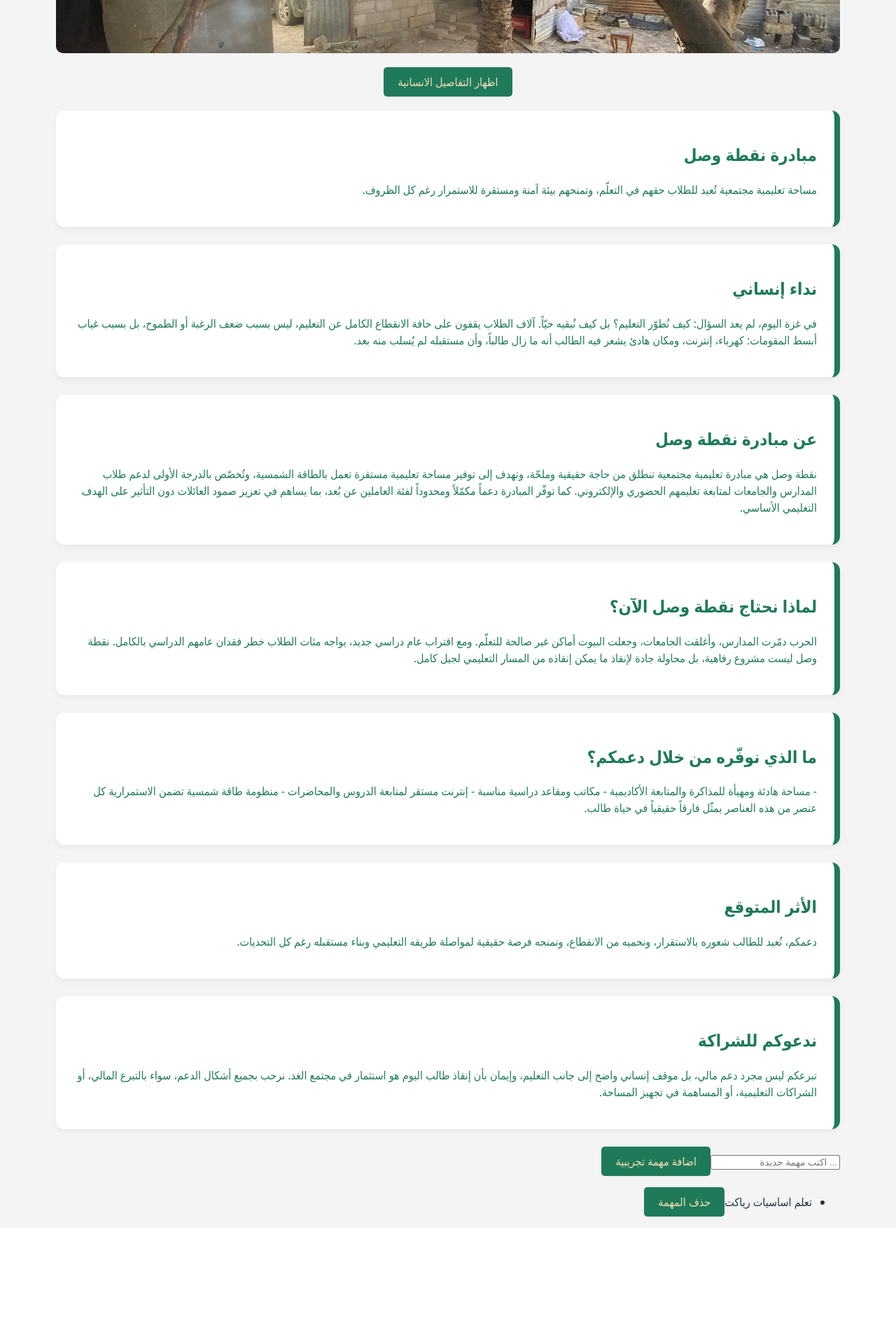
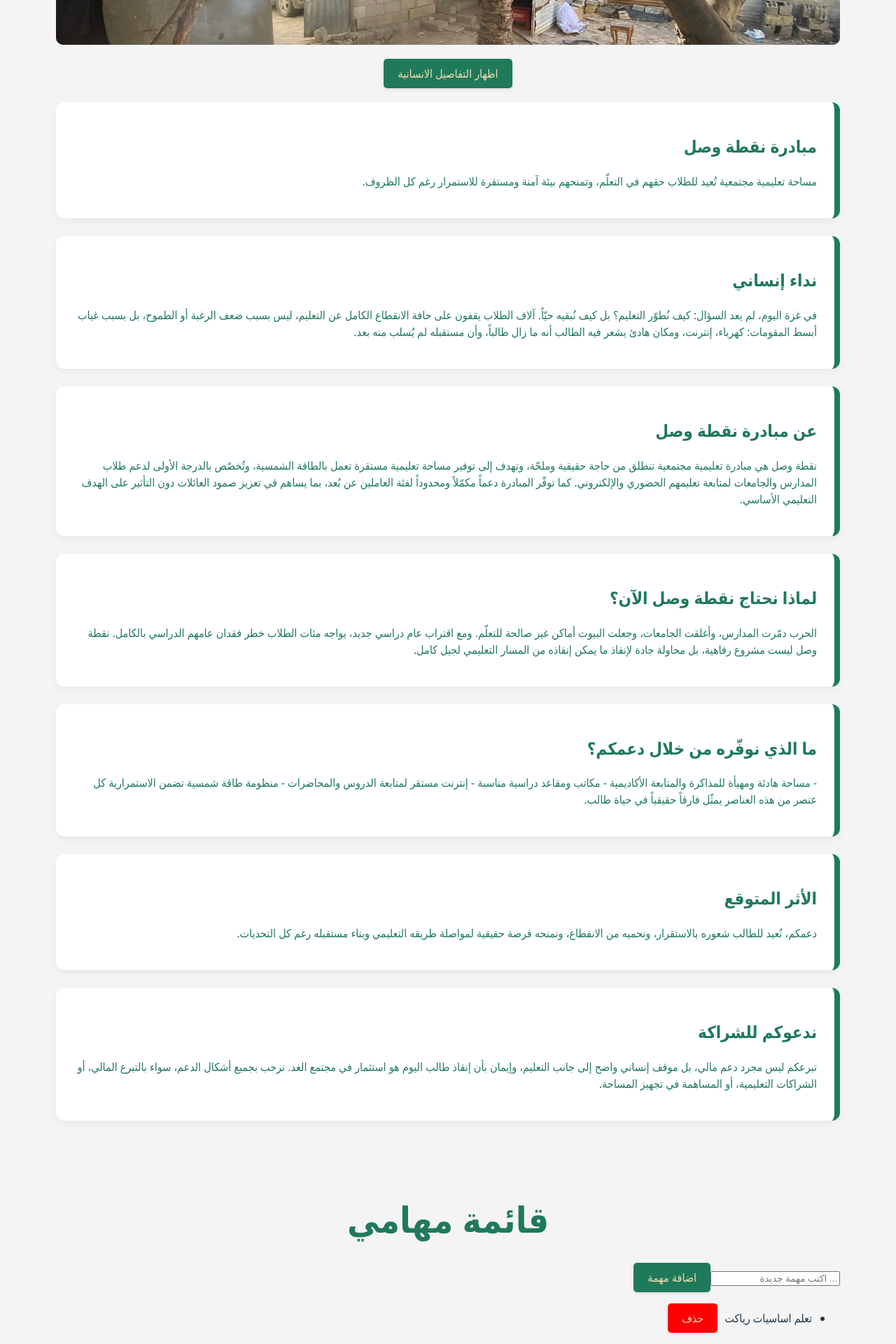
Before and after one commit to MahmoudNof/React-Noqtat-Wasl-Landing, a React (Vite) app: page / in a window 1280 px wide. Shown: the part 722-2642 px from the top of the page at 70% size. Before the commit the page ends 2476 px from the top, so only its background shows below. Built offline with nearby package versions, Linux system fonts and the light colour scheme.

Commit message:
تنظيف app.jsx استعدادا لتنسيقات Taolwind

```diff
--- a/src/App.css
+++ b/src/App.css
@@ -6,6 +6,10 @@
   --wheat-color: wheat;
   --gold-color: gold;
   --bg-light: #f4f4f4;
+}
+
+html {
+  scroll-behavior: smooth;
 }
 
 body {
@@ -157,3 +161,24 @@ button {
   padding: 10px 20px;
   border-radius: 5px;
 }
+/* تأثير الظهور التدريجي */
+.animate-fade {
+  animation: fadeIn 0.8s ease-in-out;
+}
+
+@keyframes fadeIn {
+  from { opacity: 0; transform: translateY(20px); }
+  to { opacity: 1; transform: translateY(0); }
+}
+
+/* تحسين شكل الأزرار */
+button {
+  transition: all 0.3s ease;
+  box-shadow: 0 2px 5px rgba(0,0,0,0.1);
+}
+
+button:hover {
+  transform: translateY(-2px);
+  box-shadow: 0 4px 10px rgba(0,0,0,0.2);
+  filter: brightness(1.1);
+}
--- a/src/App.jsx
+++ b/src/App.jsx
@@ -1,76 +1,52 @@
-import { useState } from 'react'
-import img1 from './assets/img1.jpeg'
-import img2 from './assets/img2.jpeg'
-import img3 from './assets/img3.jpeg'
-import img4 from './assets/img4.jpeg'
-import img5 from './assets/img5.jpeg'
-import About from './Component/About'
-import sections  from './data'
-import './App.css'
-import ImpactCounters from './Component/ImpactCounters'
-import Navbar from './Component/Navbar'
+import { useState } from "react";
+import "./App.css";
+// استيراد الصور
+import img1 from "./assets/img1.jpeg";
+import img2 from "./assets/img2.jpeg";
+import img3 from "./assets/img3.jpeg";
+import img4 from "./assets/img4.jpeg";
+import img5 from "./assets/img5.jpeg";
+// استيراد المكونات
+import Navbar from "./Component/Navbar";
+import ImpactCounters from "./Component/ImpactCounters";
+import Gallery from "./Component/Gallery";
+import TaskSystem from "./Component/TaskSystem";
+import About from "./Component/About";
+import HumanDetail from './Component/HumanDetail'
+import sections from "./data";
 
 function App() {
-  const [tasks, setTasks] = useState(["تعلم اساسيات رياكت"])
+  const [tasks, setTasks] = useState(["تعلم اساسيات رياكت"]);
   const [inputValue, setInputValue] = useState("");
-  const [showMore, setShowMore] = useState(false)
+  const images = [img1, img2, img3, img4, img5];
+
   const addTask = (text) => {
     setTasks([text, ...tasks]);
-  }
-
+  };
   const deleteTask = (index) => {
-    setTasks(tasks.filter((_, i) => i !==index))
-  }
-
-
-
-  const images = [img1, img2, img3, img4, img5]
+    setTasks(tasks.filter((_, i) => i !== index));
+  };
 
   return (
-    <div className='App'>
-      <Navbar />
-
-      <h1>مبادرة نقطة وصل</h1>
-
-      <ImpactCounters />
-
-      {/* <img src={img1}  alt="واقع المبادرة" /> */}
-      <div className='gallery-grid'>
-        {images.map((pic, index) => (
-          <img key={index} src={pic} alt={`واقع المبادرة ${index + 1}`} className="grid-item"  />
-        ))}
-      </div>
-        {/* الزر الذكي */}
-      <div style={{textAlign: 'center', margin: '20px'}}>
-        <button onClick={() => setShowMore(!showMore)}>
-          {showMore ? "اخفاء التفاصيل" : "اظهار التفاصيل الانسانية" }
-        </button>
-      </div>
-
-        {/* النص الذي يظهر ويختفي */}
-        {showMore && (
-          <div className='about-section animate-fade'>
-            <h3>تفاصيل اضافية</h3>
-            <p>نعمل حالياً على تجهيز الطاولات وتمديد شبكة الإنترنت لنكون جاهزين لاستقبال أول دفعة من الطلاب مع بداية الأسبوع القادم.</p>
-          </div>
-        )}
-
+    <div className="App">
+      <div id="navbar"><Navbar /></div>
+<h1 style={{ textAlign: 'center', color: '#1f7a5a', marginTop: '100px' }}>مبادرة نقطة وصل</h1>
+      <div id="impact"><ImpactCounters /></div>
+      <div id="gallery"><Gallery images={images} /></div>
+      <div id="humanDetail"><HumanDetail /></div>
       {sections.map((sec, index) => (
         <About key={index} aboutTitle={sec.title} aboutContent={sec.content} />
       ))}
+      <div id="taskSystem"><TaskSystem
+        tasks={tasks}
+        inputValue={inputValue}
+        setInputValue={setInputValue}
+        addTask={addTask}
+        deleteTask={deleteTask}
+      /></div>
 
-      <input type="text" value={inputValue} onChange={(e) => setInputValue(e.target.value)} placeholder="... اكتب مهمة جديدة" />
-      <button onClick={() => inputValue && addTask(inputValue)}>اضافة مهمة تجريبية</button>
-      <ul>
-        {tasks.map((item, index) => (
-          <li key={index}>
-            {item}
-            <button onClick={() => deleteTask(index)}>حذف المهمة</button>
-          </li>
-        ))}
-      </ul>
     </div>
-  )
+  );
 }
 
-export default App
+export default App;
--- /dev/null
+++ b/src/Component/Gallery.jsx
@@ -0,0 +1,13 @@
+import React from 'react'
+
+const Gallery = ({ images }) => {
+  return (
+    <div className='gallery-grid'>
+        {images.map((pic, index) => (
+          <img key={index} src={pic} alt={`واقع المبادرة ${index + 1}`} className="grid-item"  />
+        ))}
+      </div>
+  )
+}
+
+export default Gallery
--- /dev/null
+++ b/src/Component/HumanDetail.jsx
@@ -0,0 +1,19 @@
+import React, { useState } from 'react'
+
+const HumanDetail = () => {
+  const [showMore, setShowMore] = useState(false)
+  return (
+    <div style={{textAlign: 'center', margin: '20px'}}>
+      <button onClick={() => setShowMore(!showMore)}>
+        {showMore ? "اخفاء التفاصيل" : "اظهار التفاصيل الانسانية"}
+      </button>
+      {showMore && (
+        <div className='about-section animate-fade'>
+          <h3>تفاصيل اضافية</h3>
+          <p>نعمل حالياً على تجهيز الطاولات وتمديد شبكة الإنترنت لنكون جاهزين لاستقبال أول دفعة من الطلاب مع بداية الأسبوع القادم.</p>
+        </div>
+      )}
+    </div>
+  )
+}
+export default HumanDetail
--- /dev/null
+++ b/src/Component/TaskSystem.jsx
@@ -0,0 +1,26 @@
+import React from 'react'
+
+const TaskSystem = ({ tasks, inputValue, setInputValue, addTask, deleteTask }) => {
+  return (
+    <div className="task-section">
+      <h1>قائمة مهامي</h1>
+      <input
+        type="text"
+        value={inputValue}
+        onChange={(e) => setInputValue(e.target.value)}
+        placeholder="... اكتب مهمة جديدة"
+      />
+      <button onClick={() => inputValue && addTask(inputValue)}>اضافة مهمة</button>
+      <ul>
+        {tasks.map((item, index) => (
+          <li key={index}>
+            {item}
+            <button onClick={() => deleteTask(index)} style={{marginRight: '10px', backgroundColor: 'red'}}>حذف</button>
+          </li>
+        ))}
+      </ul>
+    </div>
+  )
+}
+
+export default TaskSystem
```
